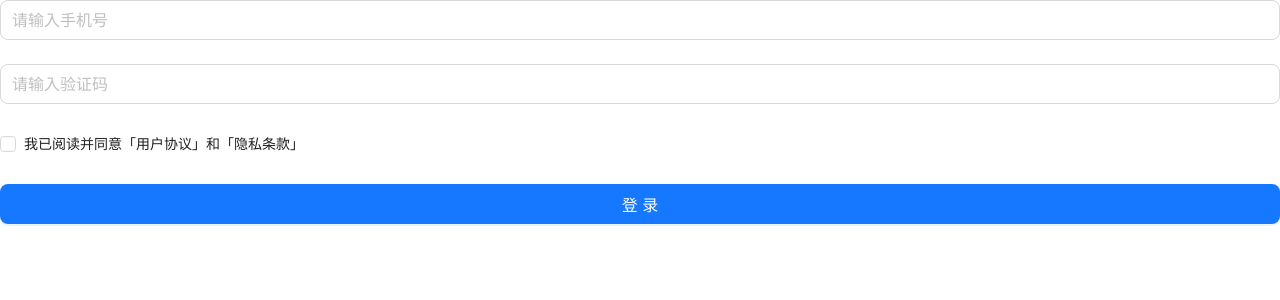
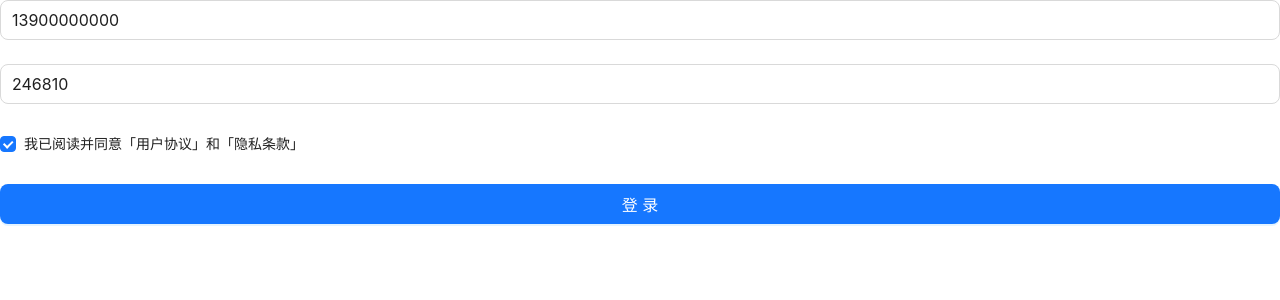
Before and after one commit to JoseHung/geek-pc, a React (Create React App) app: page /login in a window 1280 px wide. Shown: the top 300 px of the page. Built offline with nearby package versions, Linux system fonts and the light colour scheme.

Commit message:
登录获取表单数据

```diff
--- a/src/pages/Login/index.js
+++ b/src/pages/Login/index.js
@@ -2,8 +2,18 @@ import { Button, Checkbox, Form, Input } from 'antd';
 import './index.scss'
 
 const Login = () => {
+    const onFinish = values => {
+        console.log(values);
+    }
     return (
-        <Form validateTrigger={['onBlur', 'onChange']}>
+        <Form
+            onFinish={ onFinish }
+            initialValues={{
+                mobile: '13900000000',
+                code: '246810',
+                remember:  true
+            }}
+            validateTrigger={['onBlur', 'onChange']}>
             <Form.Item
                 name="mobile"
                 rules={[
```
